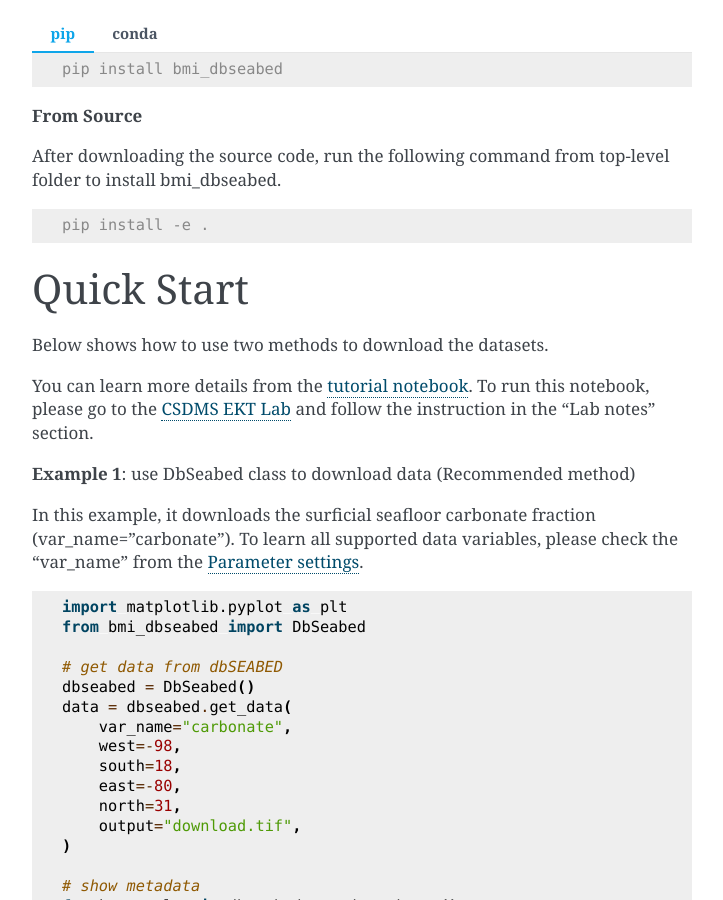
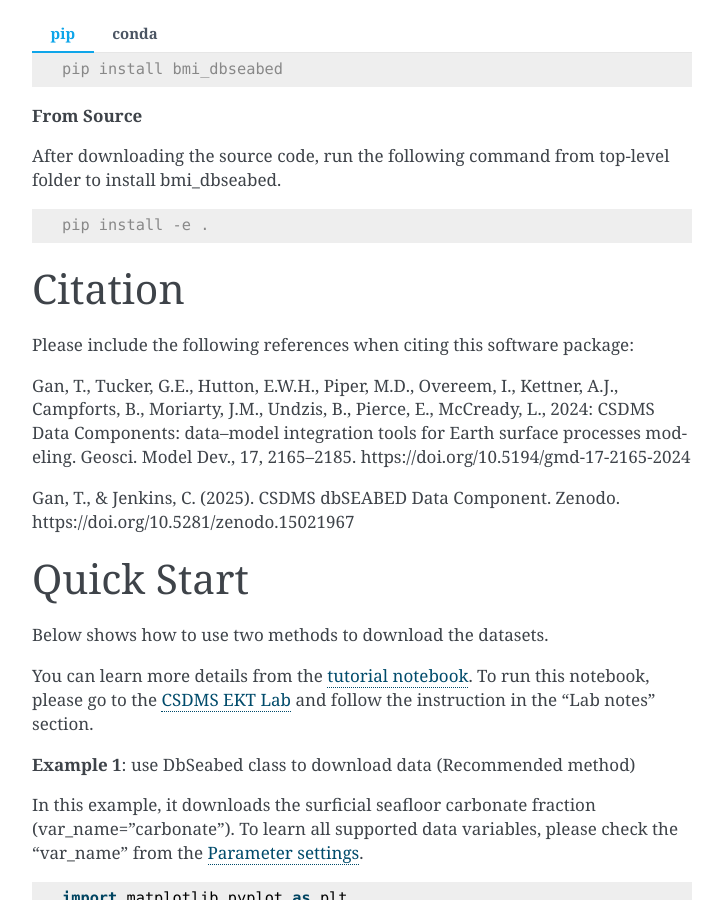
Before and after one commit to gantian127/bmi_dbseabed, a Sphinx documentation site: the page built from docs/source/index.md, in a window 1280 px wide and 900 px high, scrolled down 833 px. Shown: the whole window, without its empty margins (388-1111 px from the left). Built offline with Sphinx 7.4.7, drawn with Linux system fonts in a browser that asks for light colours.

Commit message:
update citation in docs and readme

````diff
--- a/docs/source/index.md
+++ b/docs/source/index.md
@@ -51,6 +51,17 @@
 ```console
 pip install -e .
 ```
+
+# Citation
+Please include the following references when citing this software package:
+
+Gan, T., Tucker, G.E., Hutton, E.W.H., Piper, M.D., Overeem, I., Kettner, A.J.,
+Campforts, B., Moriarty, J.M., Undzis, B., Pierce, E., McCready, L., 2024:
+CSDMS Data Components: data–model integration tools for Earth surface processes
+modeling. Geosci. Model Dev., 17, 2165–2185. https://doi.org/10.5194/gmd-17-2165-2024
+
+Gan, T., & Jenkins, C. (2025). CSDMS dbSEABED Data Component. Zenodo.
+https://doi.org/10.5281/zenodo.15021967
 
 # Quick Start
 
````
Also changed, not shown: README.md (+12 -0 lines).
